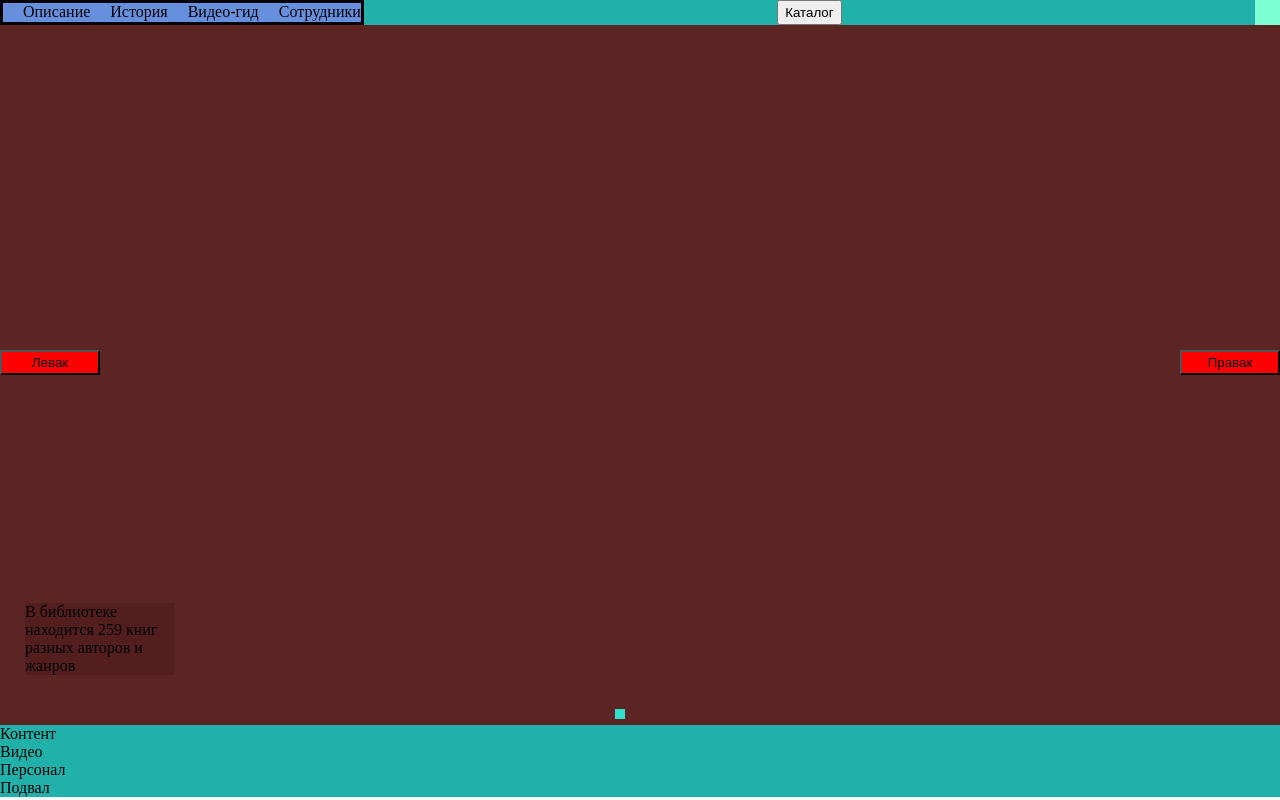
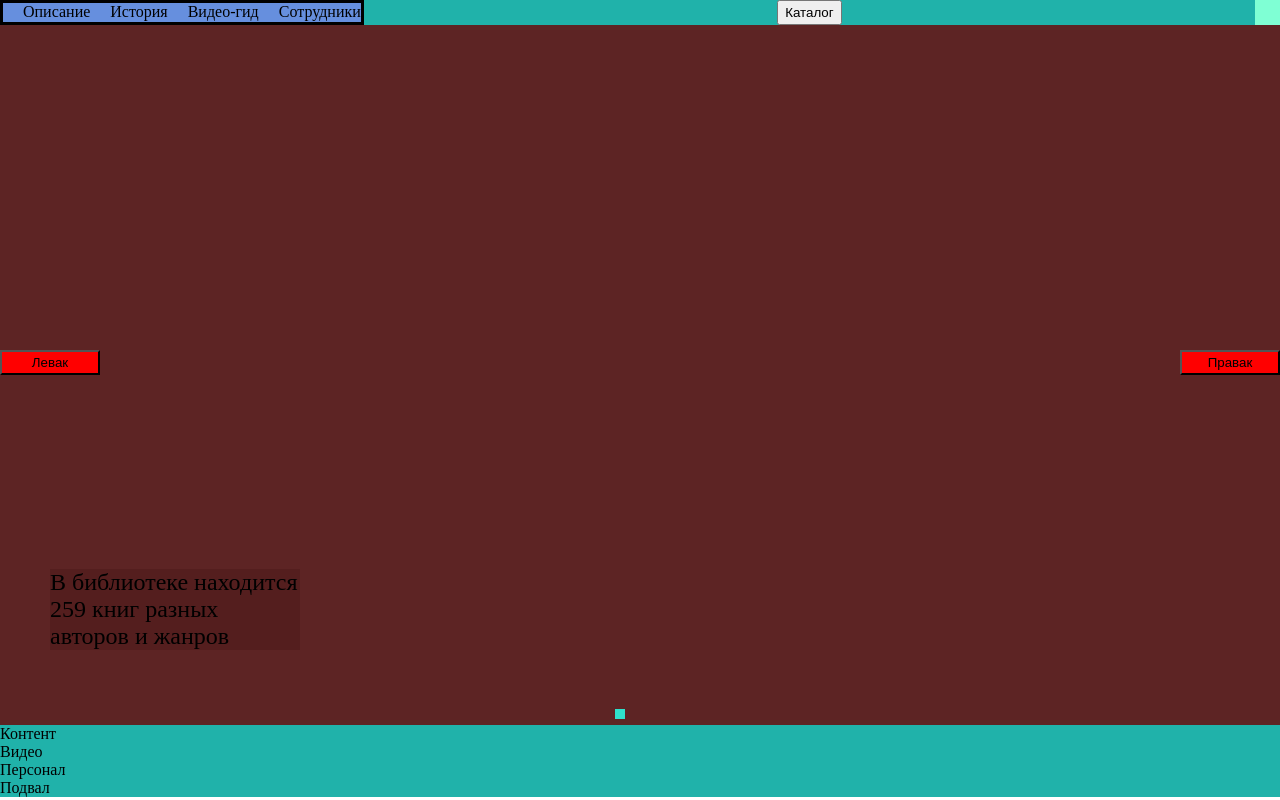
Before and after one commit to Basenga01/llibrary, a React (Create React App) app: page / in a window 1280 px wide. Built offline with nearby package versions, Linux system fonts and the light colour scheme.

Commit message:
Content.module.css добавил

```diff
--- a/src/page-conponents/Slider/components/SliderBody.js
+++ b/src/page-conponents/Slider/components/SliderBody.js
@@ -1,8 +1,8 @@
 import styles from "./SliderBody.module.css"
 import cn from "classnames";
 const text1="В библиотеке находится 259 книг разных авторов и жанров"
-const text2="В библиотеке находится 259 книг разных авторов и жанров"
-const text3="В библиотеке находится 259 книг разных авторов и жанров"
+const text2="В библиотеке находится 258 книг разных авторов и жанров"
+const text3="В библиотеке находится 257 книг разных авторов и жанров"
 
 export const SliderBody = ({props}) => {
     const text=[text1, text2, text3]
--- a/src/page-conponents/Slider/components/SliderBody.module.css
+++ b/src/page-conponents/Slider/components/SliderBody.module.css
@@ -35,8 +35,9 @@
 }
 .text{
     position: absolute;
-    width: 150px;
-    bottom: 50px;
-    left: 25px;
+    width: 250px;
+    bottom: 75px;
+    left: 50px;
+    font-size: 24px;
     background-color: rgba(63, 19, 19, 0.3);
 }
```
Also changed, not shown: src/page-conponents/Content/Content.module.css (added).
